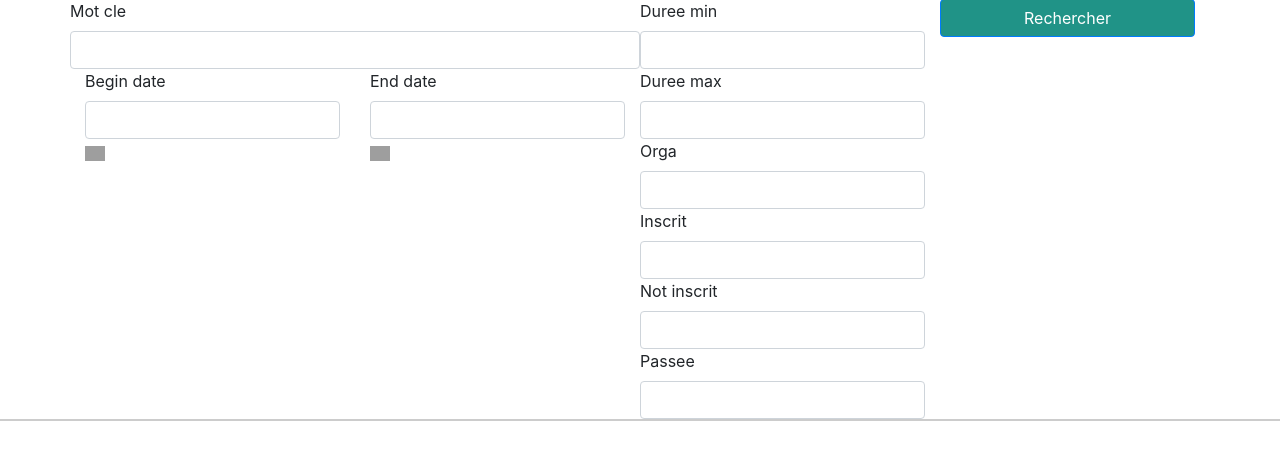
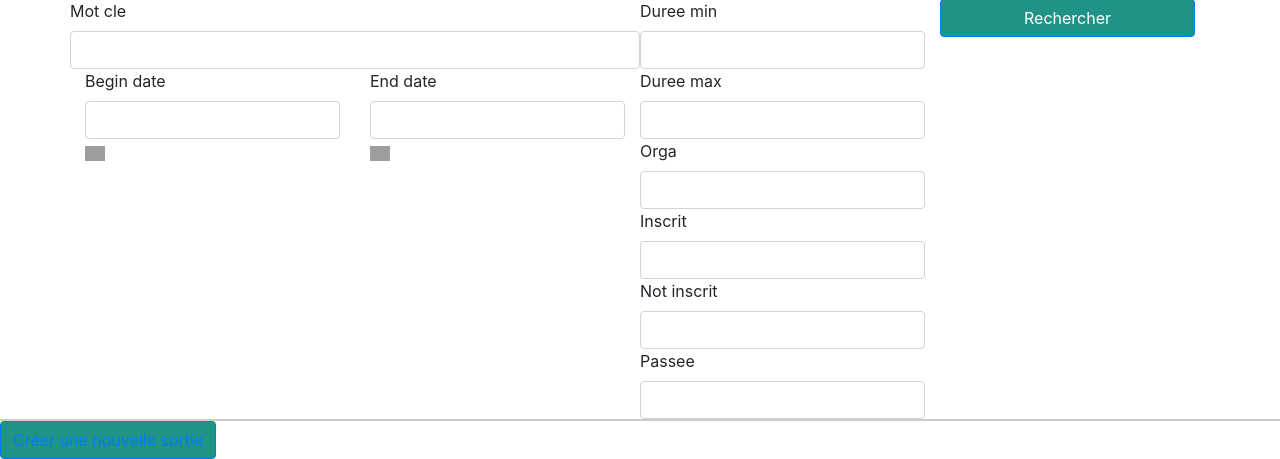
Before and after one commit to Prisssou/project-sortir.com, a Symfony app: template templates/main/home.html.twig in a window 1280 px wide. Shown: the part 481-940 px from the top of the page. Before the commit the page ends 902 px from the top, so only its background shows below. Run offline with Twig, Linux system fonts and the light colour scheme; the template is opened without the code that fills it, so the values that code supplies are empty; form fields are guessed from the names that the template uses; some libraries are stand-ins or nearby versions; grey boxes are pictures that could not be loaded.

Commit message:
adding a button

```diff
--- a/templates/main/home.html.twig
+++ b/templates/main/home.html.twig
@@ -146,7 +146,16 @@
         {% endfor %}
 
 
-        </section>
+
+    </section>
+
+
+
+
+    <section>
+
+        <button class="btn btn-primary"><a href="{{ path('add_outing') }}">Créer une nouvelle sortie</a></button>
+
     </section>
 
     <script src="{{ asset('js/table-animation.js') }}"></script>
```
